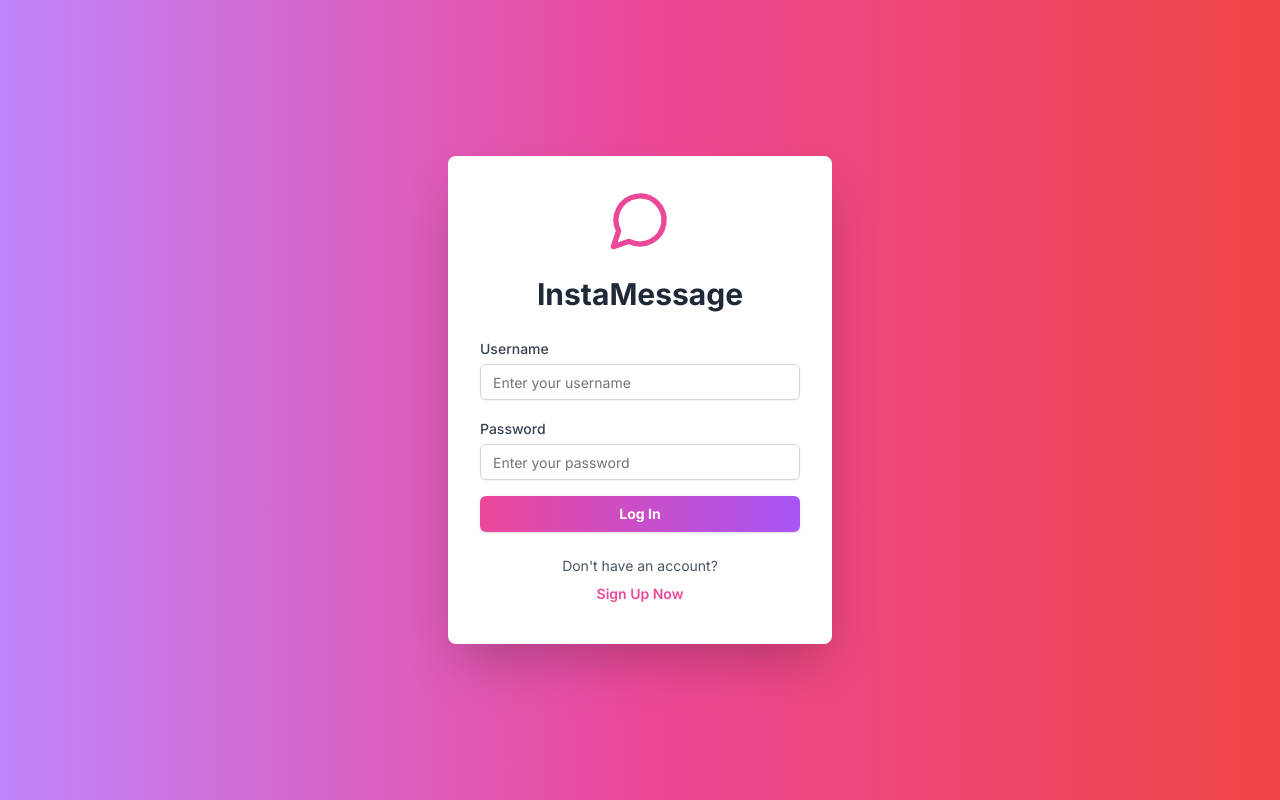
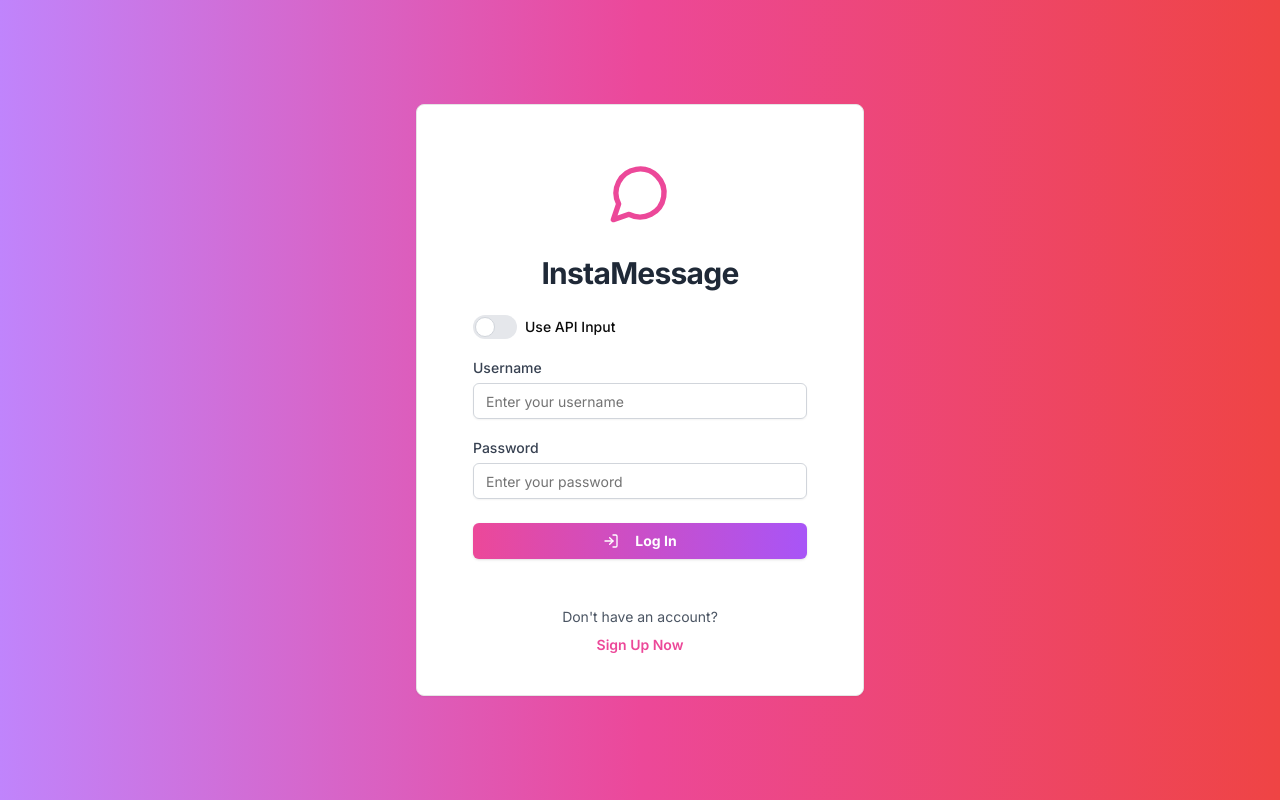
Before and after one commit to pcorbyn1/insta-messenger, a Next.js app in the folder insta/: page / in a window 1280 px wide. Built offline with nearby package versions, Linux system fonts and the light colour scheme.

Commit message:
add api handling to login page

```diff
--- a/insta/components/login-page.tsx
+++ b/insta/components/login-page.tsx
@@ -5,13 +5,18 @@ import { useRouter } from 'next/navigation'
 import { Button } from "@/components/ui/button"
 import { Input } from "@/components/ui/input"
 import { Label } from "@/components/ui/label"
-import { MessageCircle } from 'lucide-react'
+import { Textarea } from "@/components/ui/textarea"
+import { Switch } from "@/components/ui/switch"
+import { Card, CardContent, CardFooter, CardHeader, CardTitle } from "@/components/ui/card"
+import { MessageCircle, User, LogIn } from 'lucide-react'
 
 export function LoginPage() {
   const [username, setUsername] = useState('')
   const [password, setPassword] = useState('')
   const [isLoading, setIsLoading] = useState(true)
-  const [suggestions, setSuggestions] = useState([])
+  const [isApiInput, setIsApiInput] = useState(false)
+  const [jsonInput, setJsonInput] = useState('')
+  const [previewData, setPreviewData] = useState<{ username: string } | null> (null)
   const router = useRouter()
 
   useEffect(() => {
@@ -35,10 +40,11 @@ export function LoginPage() {
 
   const handleLogin = async (e: React.FormEvent) => {
     e.preventDefault()
+    const loginData = previewData || { username, password }
     const response = await fetch('/api/auth', {
       method: 'POST',
       headers: { 'Content-Type': 'application/json' },
-      body: JSON.stringify({ action: 'login', username, password }),
+      body: JSON.stringify({ action: 'login', ...loginData }),
     })
     const data = await response.json()
     if (data.success) {
@@ -49,21 +55,13 @@ export function LoginPage() {
     }
   }
 
-  const handleUsernameChange = async (e: React.ChangeEvent<HTMLInputElement>) => {
-    const value = e.target.value
-    setUsername(value)
-    if (value.length > 1) {
-      const response = await fetch('/api/auth', {
-        method: 'POST',
-        headers: { 'Content-Type': 'application/json' },
-        body: JSON.stringify({ action: 'searchUsers', searchTerm: value }),
-      })
-      const data = await response.json()
-      if (data.success) {
-        setSuggestions(data.users)
-      }
-    } else {
-      setSuggestions([])
+  const handleJsonInputChange = (e: React.ChangeEvent<HTMLTextAreaElement>) => {
+    setJsonInput(e.target.value)
+    try {
+      const parsedData = JSON.parse(e.target.value)
+      setPreviewData(parsedData)
+    } catch (error) {
+      setPreviewData(null)
     }
   }
 
@@ -75,11 +73,43 @@ export function LoginPage() {
 
   return (
     <div className="min-h-screen flex items-center justify-center bg-gradient-to-r from-purple-400 via-pink-500 to-red-500">
-      <div className="bg-white p-8 rounded-lg shadow-2xl w-96 transform hover:scale-105 transition-transform duration-300">
+      <Card className="w-full max-w-md p-8 transform hover:scale-105 transition-transform duration-300">
+        <CardHeader>
           <div className="flex justify-center mb-6">
             <MessageCircle className="h-16 w-16 text-pink-500" />
           </div>
-        <h1 className="text-3xl font-bold text-center mb-6 text-gray-800">InstaMessage</h1>
+          <CardTitle className="text-3xl font-bold text-center mb-6 text-gray-800">InstaMessage</CardTitle>
+        </CardHeader>
+        <CardContent>
+          <div className="flex items-center space-x-2 mb-4">
+            <Switch
+              id="api-toggle"
+              checked={isApiInput}
+              onChange={(e) => setIsApiInput(e.target.checked)}
+            />
+            <Label htmlFor="api-toggle">Use API Input</Label>
+          </div>
+          {isApiInput ? (
+            <div className="space-y-4">
+              <Textarea
+                placeholder="Paste JSON here"
+                value={jsonInput}
+                onChange={handleJsonInputChange}
+                className="min-h-[150px]"
+              />
+              {previewData && (
+                <Card>
+                  <CardHeader>
+                    <CardTitle className="text-lg">Preview</CardTitle>
+                  </CardHeader>
+                  <CardContent>
+                    <p><strong>Username:</strong> {previewData.username}</p>
+                    <p><strong>Password:</strong> ********</p>
+                  </CardContent>
+                </Card>
+              )}
+            </div>
+          ) : (
             <form onSubmit={handleLogin} className="space-y-4">
               <div>
                 <Label htmlFor="username" className="text-sm font-medium text-gray-700">Username</Label>
@@ -88,26 +118,10 @@ export function LoginPage() {
                   type="text"
                   placeholder="Enter your username"
                   value={username}
-              onChange={handleUsernameChange}
+                  onChange={(e) => setUsername(e.target.value)}
                   className="mt-1 block w-full border-gray-300 rounded-md shadow-sm focus:ring-pink-500 focus:border-pink-500"
                   required
                 />
-            {suggestions.length > 0 && (
-              <ul className="mt-1 bg-white border border-gray-300 rounded-md shadow-sm">
-                {suggestions.map((user: { id: string; username: string }) => (
-                  <li
-                    key={user.id}
-                    className="px-3 py-2 hover:bg-gray-100 cursor-pointer"
-                    onClick={() => {
-                      setUsername(user.username)
-                      setSuggestions([])
-                    }}
-                  >
-                    {user.username}
-                  </li>
-                ))}
-              </ul>
-            )}
               </div>
               <div>
                 <Label htmlFor="password" className="text-sm font-medium text-gray-700">Password</Label>
@@ -121,17 +135,22 @@ export function LoginPage() {
                   required
                 />
               </div>
-          <Button type="submit" className="w-full bg-gradient-to-r from-pink-500 to-purple-500 hover:from-pink-600 hover:to-purple-600 text-white font-bold py-2 px-4 rounded-md transition-colors duration-300">
+            </form>
+          )}
+        </CardContent>
+        <CardFooter>
+          <Button onClick={handleLogin} className="w-full bg-gradient-to-r from-pink-500 to-purple-500 hover:from-pink-600 hover:to-purple-600 text-white font-bold py-2 px-4 rounded-md transition-colors duration-300 flex items-center justify-center">
+            <LogIn className="h-5 w-5 mr-2" />
             Log In
           </Button>
-        </form>
+        </CardFooter>
         <div className="mt-6 text-center">
           <p className="text-sm text-gray-600">Don't have an account?</p>
           <Button variant="link" className="text-pink-500 hover:text-pink-600 font-semibold" onClick={() => router.push('/signup')}>
             Sign Up Now
           </Button>
         </div>
-      </div>
+      </Card>
     </div>
   )
 }
```
Lines whose indentation alone changed are shown as unchanged.
